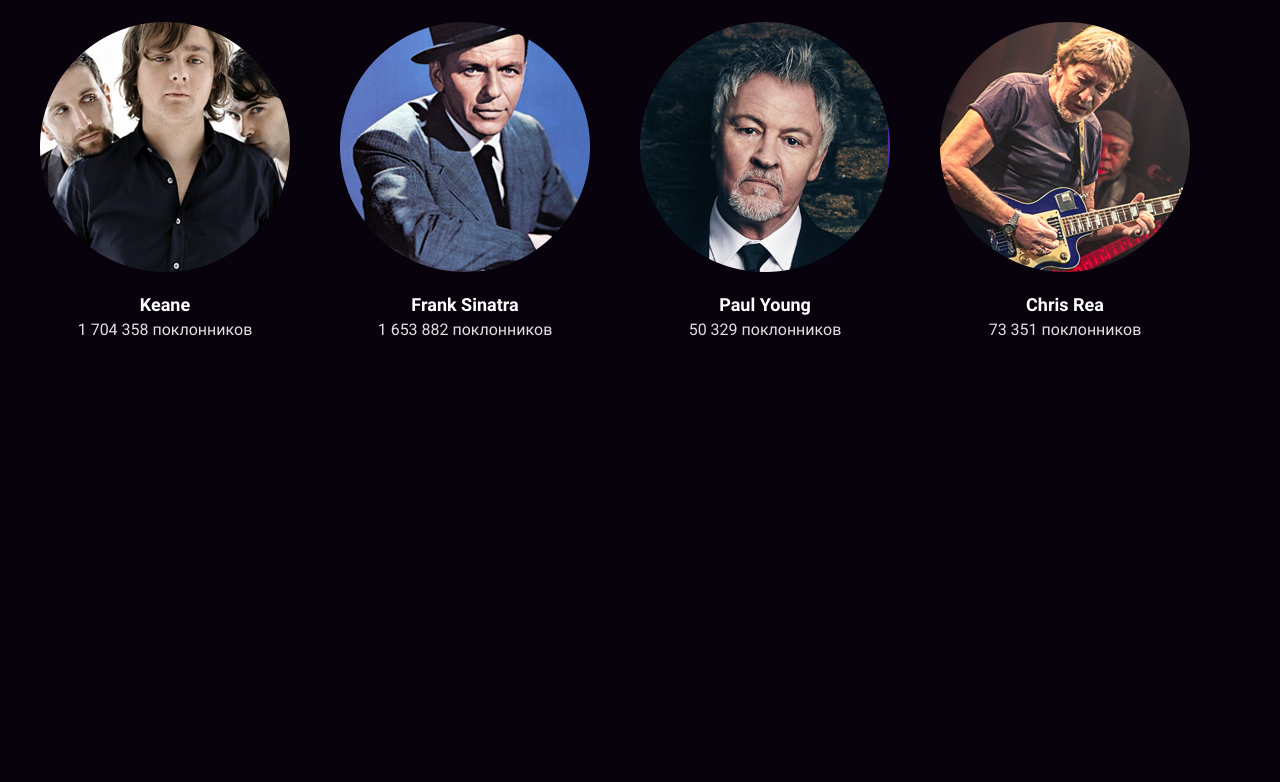
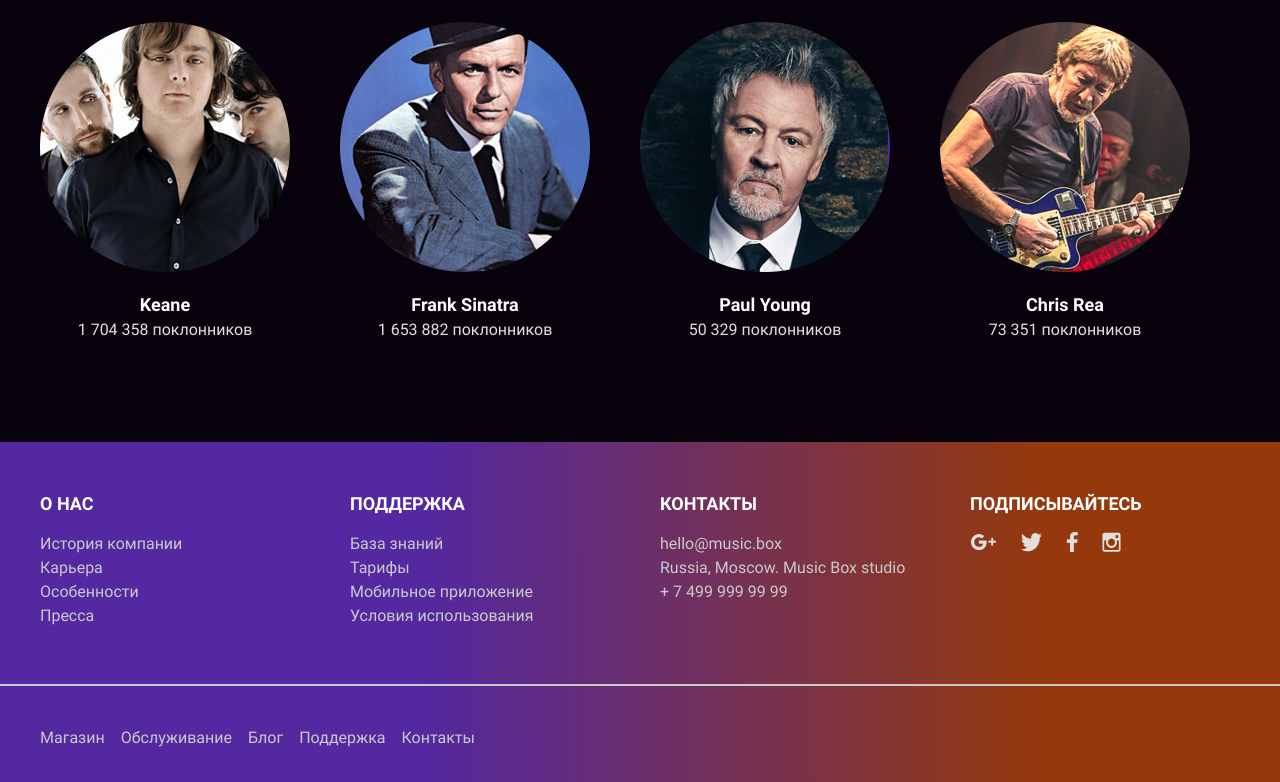
Before and after one commit to Dayana-mak/layout-designer-project-56, a website: page src/artist.html in a window 1280 px wide. Shown: the part 2531-3313 px from the top of the page. Before the commit the page ends 2973 px from the top, so only its background shows below. Drawn offline with Linux system fonts and the light colour scheme.

Commit message:
add style footer to artist page

```diff
--- a/src/artist.html
+++ b/src/artist.html
@@ -181,5 +181,56 @@
       </div>
     </section>
   </main>
+  <footer class="footer bg-gradient">
+    <div class="container footer-container">
+      <div class="footer-nav">
+        <div class="footer-nav-col">
+          <h4>О нас</h4>
+          <ul>
+            <li><a href="#" class="link footer-nav-link">История компании</a></li>
+            <li><a href="#" class="link footer-nav-link">Карьера</a></li>
+            <li><a href="#" class="link footer-nav-link">Особенности</a></li>
+            <li><a href="#" class="link footer-nav-link">Пресса</a></li>
+          </ul>
+        </div>
+        <div class="footer-nav-col">
+          <h4>Поддержка</h4>
+          <ul>
+            <li><a href="#" class="link footer-nav-link">База знаний</a></li>
+            <li><a href="#" class="link footer-nav-link">Тарифы</a></li>
+            <li><a href="#" class="link footer-nav-link">Мобильное приложение</a></li>
+            <li><a href="#" class="link footer-nav-link">Условия использования</a></li>
+          </ul>
+        </div>
+        <div class="footer-nav-col">
+          <h4>Контакты</h4>
+          <ul>
+            <li><a href="maito:hello@music.box" class="link footer-nav-link">hello@music.box</a></li>
+            <li><a href="#" class="link footer-nav-link">Russia, Moscow. Music Box studio</a></li>
+            <li><a href="tel:+74999999999" class="link footer-nav-link">+ 7 499 999 99 99</a></li>
+          </ul>
+        </div>
+        <div class="footer-nav-col">
+          <h4>Подписывайтесь</h4>
+          <ul class="footer-subscribe-list">
+            <li><a href="#" class="footer-icon icon-google"></a></li>
+            <li><a href="#" class="footer-icon icon-twitter"></a></li>
+            <li><a href="#" class="footer-icon icon-facebook"></a></li>
+            <li><a href="#" class="footer-icon icon-instagram"></a></li>
+          </ul>
+        </div>
+      </div>
+    </div>
+    <hr class="footer-line">
+    <div class="container footer-bottom">
+      <ul class="footer-bottom-list">
+        <li><a href="#" class="link footer-bottom-link">Магазин</a></li>
+        <li><a href="#" class="link footer-bottom-link">Обслуживание</a></li>
+        <li><a href="#" class="link footer-bottom-link">Блог</a></li>
+        <li><a href="#" class="link footer-bottom-link">Поддержка</a></li>
+        <li><a href="#" class="link footer-bottom-link">Контакты</a></li>
+      </ul>
+    </div>
+  </footer>
 </body>
 </html>
```
